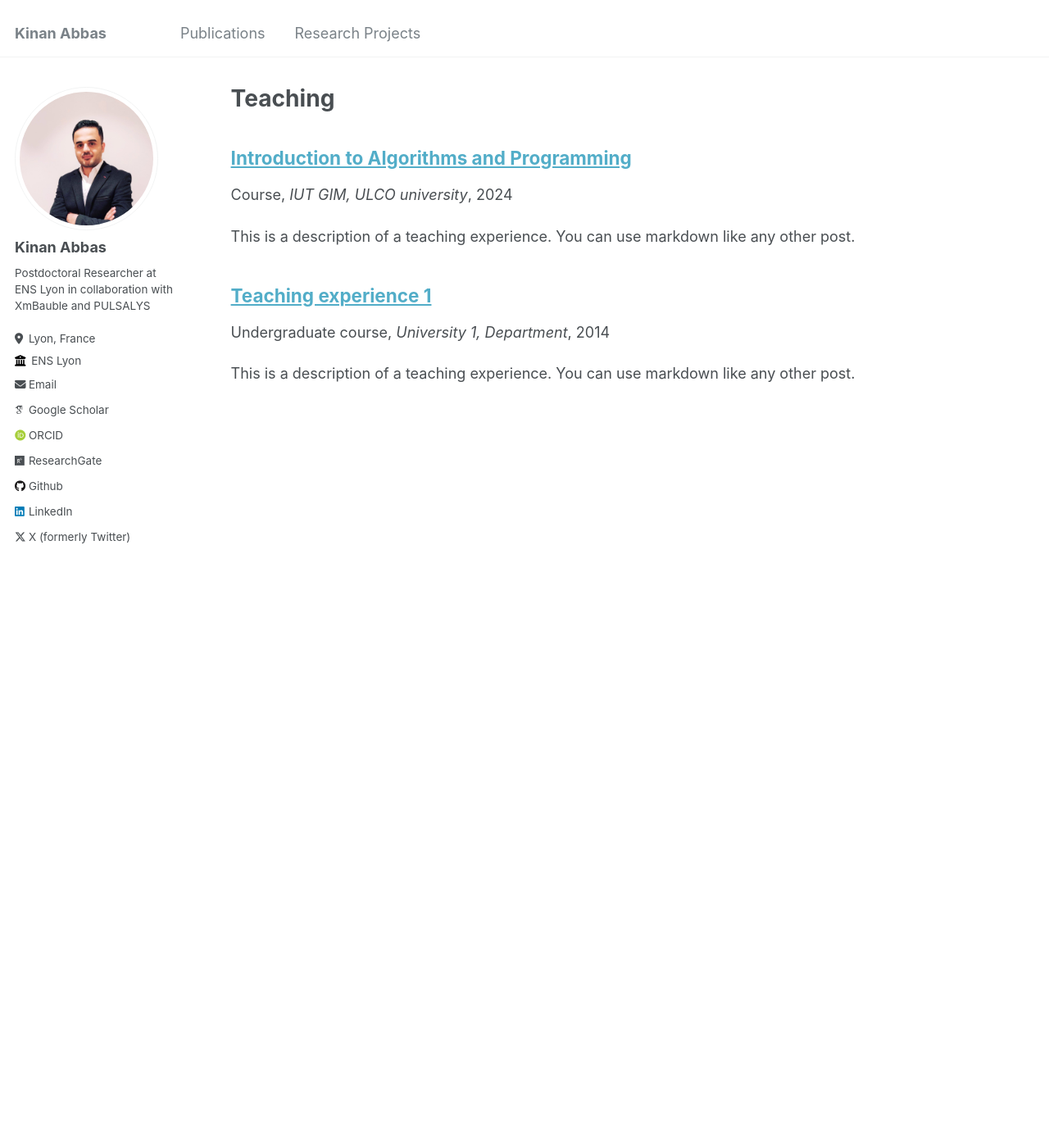
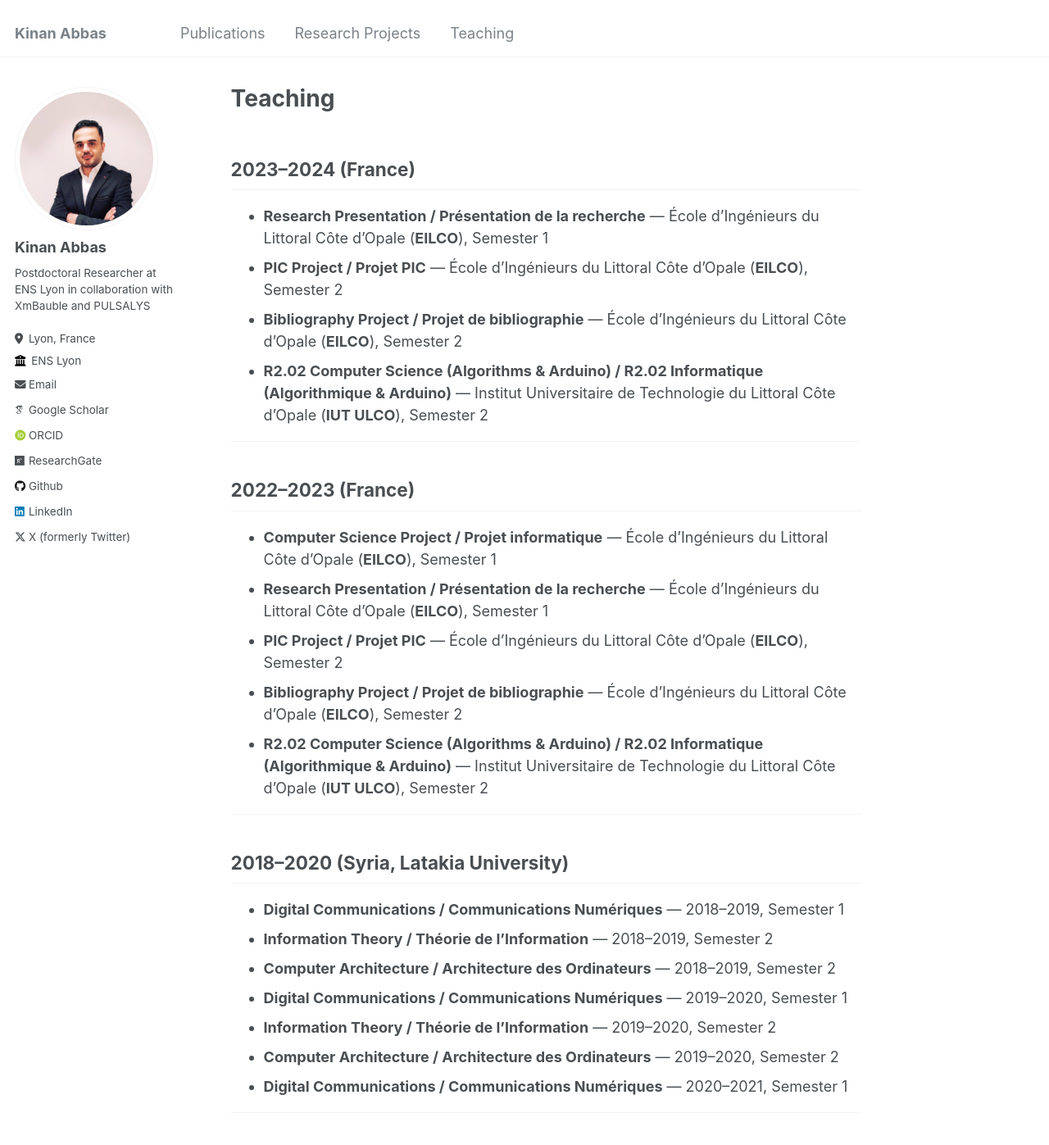
Before and after one commit to kinan3bb3s/kinan3bb3s.github.io, a Jekyll site: the page built from _pages/teaching.md, in a window 1280 px wide and 1400 px high. Shown: the top 1397 px of the window at 82% size. Built offline with Jekyll 4.4.1, drawn with Linux system fonts in a browser that asks for light colours; some web fonts are replaced.

Commit message:
Teaching

```diff
--- a/_data/navigation.yml
+++ b/_data/navigation.yml
@@ -9,8 +9,8 @@ main:
   # - title: "Talks"
   #   url: /talks/
 
-  #- title: "Teaching"
-  #  url: /teaching/
+  - title: "Teaching"
+    url: /teaching/
 
   #- title: "Portfolio"
  #   url: /portfolio/
--- a/_pages/teaching.html
+++ /dev/null
@@ -1,12 +0,0 @@
----
-layout: archive
-title: "Teaching"
-permalink: /teaching/
-author_profile: true
----
-
-{% include base_path %}
-
-{% for post in site.teaching reversed %}
-  {% include archive-single.html %}
-{% endfor %}
--- /dev/null
+++ b/_pages/teaching.md
@@ -0,0 +1,37 @@
+---
+layout: single
+title: "Teaching"
+permalink: /teaching/
+author_profile: true
+---
+
+## 2023–2024 (France)
+
+- **Research Presentation / Présentation de la recherche** — École d’Ingénieurs du Littoral Côte d’Opale (**EILCO**), Semester 1
+- **PIC Project / Projet PIC** — École d’Ingénieurs du Littoral Côte d’Opale (**EILCO**), Semester 2
+- **Bibliography Project / Projet de bibliographie** — École d’Ingénieurs du Littoral Côte d’Opale (**EILCO**), Semester 2
+- **R2.02 Computer Science (Algorithms & Arduino) / R2.02 Informatique (Algorithmique & Arduino)** — Institut Universitaire de Technologie du Littoral Côte d’Opale (**IUT ULCO**), Semester 2
+
+---
+
+## 2022–2023 (France)
+
+- **Computer Science Project / Projet informatique** — École d’Ingénieurs du Littoral Côte d’Opale (**EILCO**), Semester 1
+- **Research Presentation / Présentation de la recherche** — École d’Ingénieurs du Littoral Côte d’Opale (**EILCO**), Semester 1
+- **PIC Project / Projet PIC** — École d’Ingénieurs du Littoral Côte d’Opale (**EILCO**), Semester 2
+- **Bibliography Project / Projet de bibliographie** — École d’Ingénieurs du Littoral Côte d’Opale (**EILCO**), Semester 2
+- **R2.02 Computer Science (Algorithms & Arduino) / R2.02 Informatique (Algorithmique & Arduino)** — Institut Universitaire de Technologie du Littoral Côte d’Opale (**IUT ULCO**), Semester 2
+
+---
+
+## 2018–2020 (Syria, Latakia University)
+
+- **Digital Communications / Communications Numériques** — 2018–2019, Semester 1
+- **Information Theory / Théorie de l'Information** — 2018–2019, Semester 2
+- **Computer Architecture / Architecture des Ordinateurs** — 2018–2019, Semester 2
+- **Digital Communications / Communications Numériques** — 2019–2020, Semester 1
+- **Information Theory / Théorie de l'Information** — 2019–2020, Semester 2
+- **Computer Architecture / Architecture des Ordinateurs** — 2019–2020, Semester 2
+- **Digital Communications / Communications Numériques** — 2020–2021, Semester 1
+
+---
```
Also changed, not shown: _pages/about.md (+6 -0 lines), _pages/research.md (+9 -0 lines).
